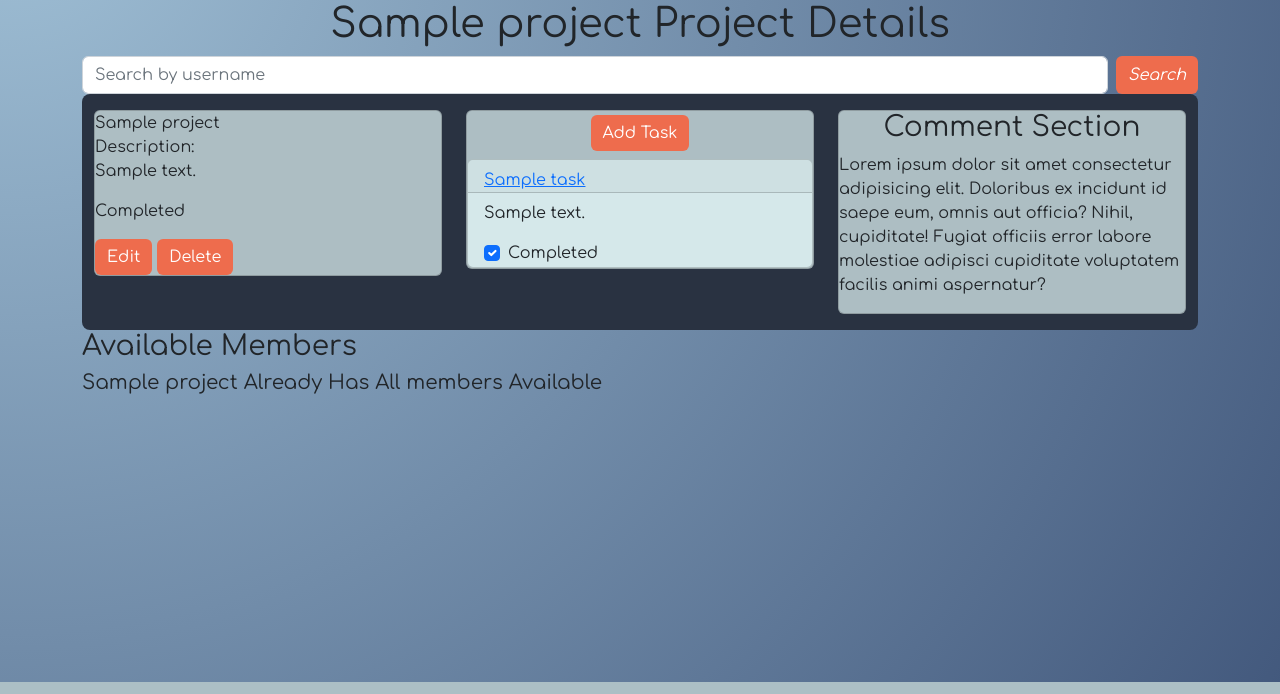
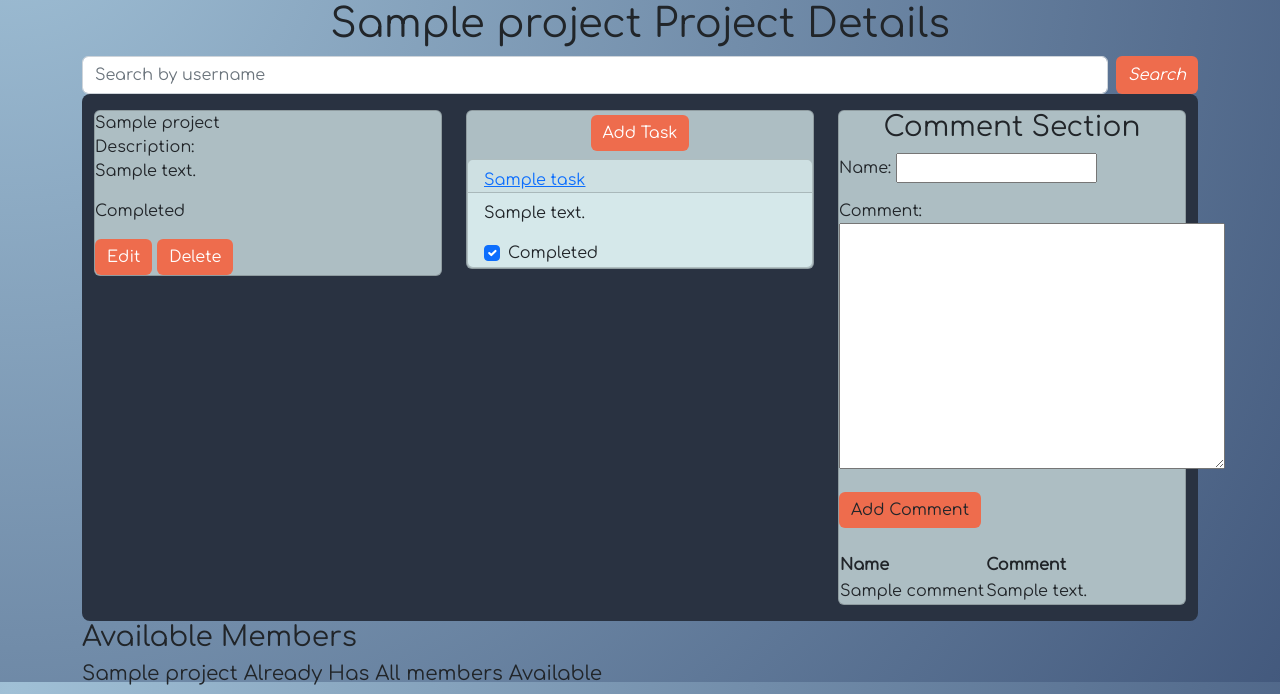
Before and after one commit to coffeemug17/workflowwiz, a Django app: page /projects/1/ in a window 1280 px wide. Shown: the part 118-812 px from the top of the page. Run offline with Django 4.2, Linux system fonts and the light colour scheme; a user stored in the database is signed in; tables that the repository leaves empty hold one stand-in row (values such as "Sample post").

Commit message:
new comments model

```diff
--- /dev/null
+++ b/main_app/forms.py
@@ -0,0 +1,7 @@
+from django.forms import ModelForm
+from .models import Comment
+
+class CommentForm(ModelForm):
+  class Meta:
+    model = Comment
+    fields = ['name', 'comment']
--- a/main_app/models.py
+++ b/main_app/models.py
@@ -47,3 +47,15 @@ class Task(models.Model):
 
     def get_absolute_url(self):
         return reverse('detail', kwargs={'project_id': self.project_id})
+
+class Comment(models.Model):
+    name = models.CharField(max_length=100)
+    comment = models.TextField(max_length=250)
+
+    project = models.ForeignKey( Project, on_delete=models.CASCADE)
+
+    # def __str__(self):
+    #     return f"{self.()} on {self.date}"
+
+    class Meta:
+        ordering = ['id']
--- a/main_app/templates/projects/detail.html
+++ b/main_app/templates/projects/detail.html
@@ -62,7 +62,25 @@
           <div class="card-content">
             <span class="card-title"></span>
             <h3 class="text-center">Comment Section</h3>
-            <p>Lorem ipsum dolor sit amet consectetur adipisicing elit. Doloribus ex incidunt id saepe eum, omnis aut officia? Nihil, cupiditate! Fugiat officiis error labore molestiae adipisci cupiditate voluptatem facilis animi aspernatur?</p>
+            <form action="{% url 'add_comment' project.id %}" method="POST">
+              {% csrf_token %}
+              {{ comment_form.as_p }}
+              <input type="submit" class="btn" value="Add Comment">
+            </form>
+            <br>
+            <table class="striped">
+              <thead>
+                <tr><th>Name</th><th>Comment</th></tr>
+              </thead>
+              <tbody>
+                {% for comment in project.comment_set.all %}
+                  <tr>
+                    <td>{{comment.name}}</td>
+                    <td>{{comment.comment}}</td>
+                  </tr>
+                {% endfor %}
+              </tbody>
+            </table>
           </div>
         </div>
       </div>
--- a/main_app/urls.py
+++ b/main_app/urls.py
@@ -9,6 +9,7 @@ urlpatterns = [
     path('projects/create/', views.ProjectCreate.as_view(), name='projects_create'),
     path('projects/<int:pk>/update/', views.ProjectUpdate.as_view(), name='projects_update'),
     path('projects/<int:pk>/delete/', views.ProjectDelete.as_view(), name='projects_delete'),
+    path('projects/<int:project_id>/add_comment/', views.add_comment, name='add_comment'),
     path('projects/<int:project_id>/<int:task_id>/', views.tasks_detail, name='tasks_detail'),
     path('projects/<int:project_id>/tasks_create/', views.TaskCreate.as_view(), name='tasks_create'),
     path('projects/<int:project_id>/<int:pk>/tasks_update/', views.TaskUpdate.as_view(), name='tasks_update'),
--- a/main_app/views.py
+++ b/main_app/views.py
@@ -7,6 +7,7 @@ from django.contrib.auth.forms import UserCreationForm
 from django.contrib.auth.decorators import login_required
 from django.contrib.auth.mixins import LoginRequiredMixin
 from .models import Project, Task, User
+from .forms import CommentForm
 
 # Create your views here.
 class ProjectCreate(LoginRequiredMixin, CreateView):
@@ -25,6 +26,15 @@ class ProjectUpdate(LoginRequiredMixin, UpdateView):
 class ProjectDelete(LoginRequiredMixin, DeleteView):
   model = Project
   success_url = '/projects'
+
+@login_required
+def add_comment(request, project_id):
+  form = CommentForm(request.POST)
+  if form.is_valid():
+    new_comment = form.save(commit=False)
+    new_comment.project_id = project_id
+    new_comment.save()
+  return redirect('detail', project_id=project_id)
 
 
 class TaskCreate(LoginRequiredMixin, CreateView):
@@ -70,10 +80,12 @@ def projects_detail(request, project_id):
   tasks = project.task_set.all()
   id_list = project.members.all().values_list('id')
   members_not_assoc = User.objects.exclude(id__in=id_list).exclude(id=project.user.id)
+  comment_form = CommentForm()
   return render(request, 'projects/detail.html', {
     'project': project,
     'tasks' : tasks,
-    'members': members_not_assoc
+    'members': members_not_assoc,
+    'comment_form' : comment_form
   })
 
 @login_required
```
Also changed, not shown: main_app/migrations/0007_comment.py (added).
